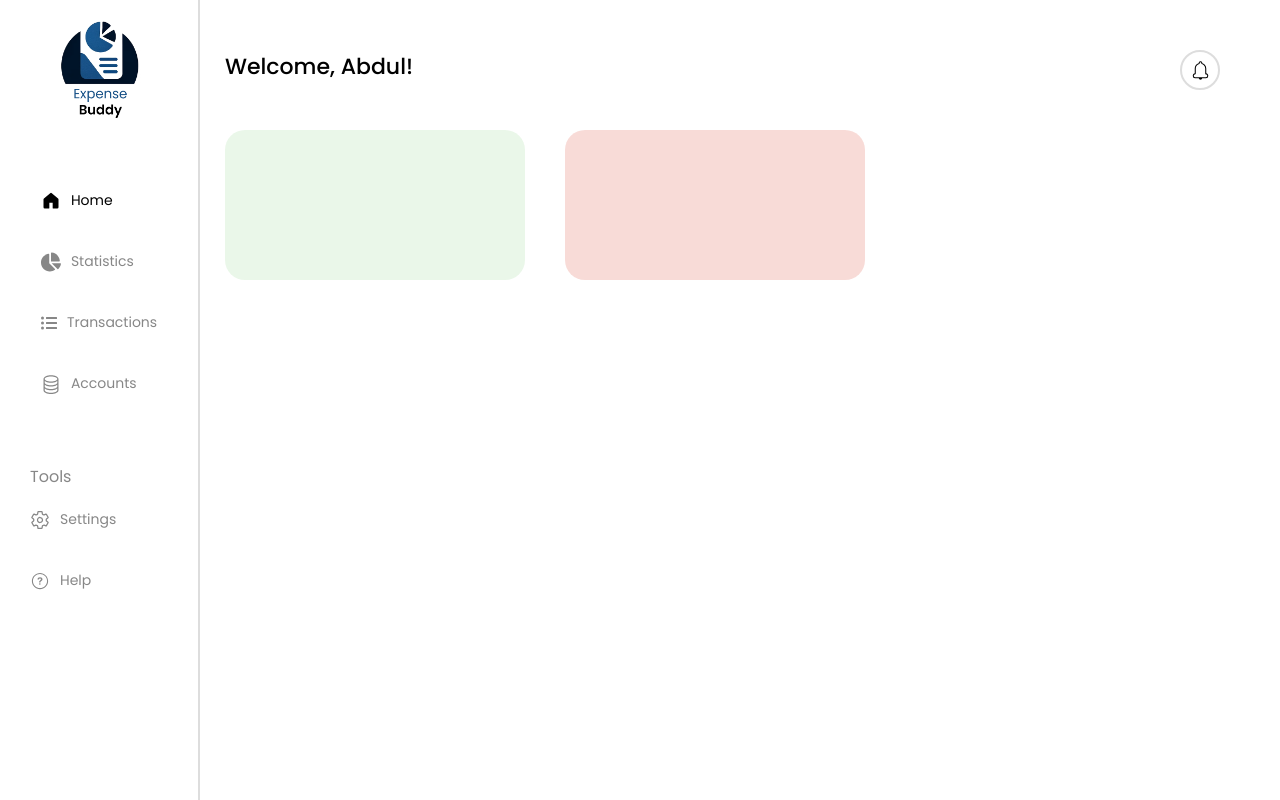
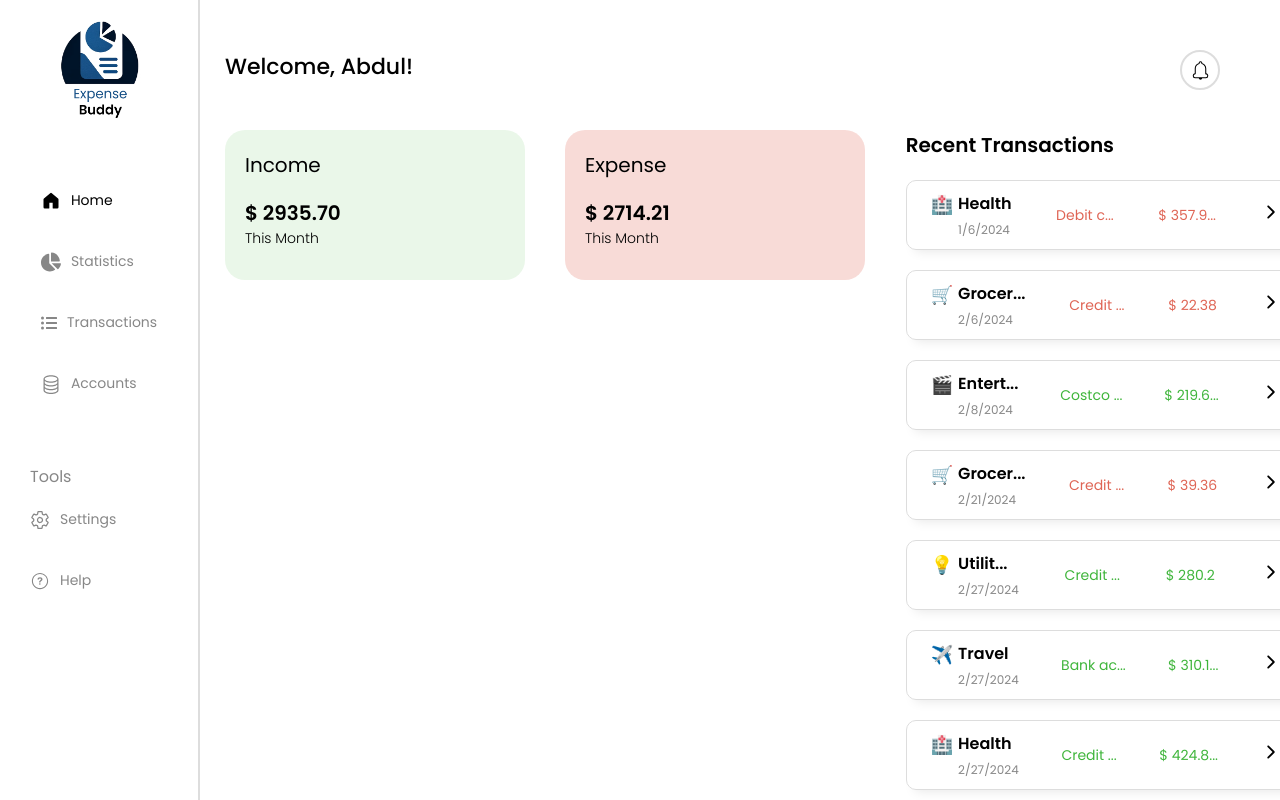
Before and after one commit to malikabdul777/Expense_buddy, a React (Vite) app: page /dashboard in a window 1280 px wide. Built offline with nearby package versions, Linux system fonts and the light colour scheme.

Commit message:
Recent transactions
Dashboard updated with recent transactions.

```diff
--- /dev/null
+++ b/src/components/RecentTransactions/RecentTransactions.jsx
@@ -0,0 +1,104 @@
+// React
+
+// Thirdparty
+import { IoIosArrowForward } from "react-icons/io";
+import { FaLongArrowAltRight } from "react-icons/fa";
+
+// Utils
+
+// APISlices
+
+// Slice
+
+// CustomHooks
+
+// Components
+
+// Constants
+
+// Enums
+
+// Interfaces
+
+// Styles
+import styles from "./RecentTransactions.module.css";
+import TextWithEllipsis from "../TextWithEllipsis/TextWithEllipsis";
+import { useNavigate } from "react-router";
+
+// Local enums
+
+// Local constants
+
+// Local Interfaces
+
+const RecentTransactions = (props) => {
+  const { data: userData } = props;
+  const navigate = useNavigate();
+
+  const recentTransactions = userData.transactions
+    .slice(0, 10)
+    .sort((a, b) => new Date(a.date) - new Date(b.date));
+
+  return (
+    <div>
+      <h3 className={styles.heading}>Recent Transactions</h3>
+      {recentTransactions.map((currEle) => (
+        <div className={styles.recentTransactionCard} key={currEle.date}>
+          <div className={styles.categoryDetails}>
+            <p className={styles.categoryEmoji}>
+              {
+                userData.categories.filter(
+                  (ele) => ele.name === currEle.category
+                )[0].emoji
+              }
+            </p>
+            <div>
+              <TextWithEllipsis
+                className={styles.transactionCategory}
+                maxLength={6}
+              >
+                {currEle.category}
+              </TextWithEllipsis>
+              <p className={styles.transactionDate}>
+                {new Date(currEle.date).toLocaleDateString()}
+              </p>
+            </div>
+          </div>
+
+          <div>
+            <TextWithEllipsis
+              className={`${
+                currEle.type === "debit" ? "errorColor" : "successColor"
+              }`}
+              maxLength={7}
+            >
+              {currEle.account}
+            </TextWithEllipsis>
+          </div>
+          <div>
+            <TextWithEllipsis
+              className={`${
+                currEle.type === "debit" ? "errorColor" : "successColor"
+              }`}
+              maxLength={7}
+            >
+              {`$ ${currEle.amount}`}
+            </TextWithEllipsis>
+          </div>
+          <div>
+            <IoIosArrowForward size={20} />
+          </div>
+        </div>
+      ))}
+      <div
+        className={styles.seeAllTransactions}
+        onClick={() => navigate("/transactions")}
+      >
+        <p>See all Transaction </p>
+        <FaLongArrowAltRight />
+      </div>
+    </div>
+  );
+};
+
+export default RecentTransactions;
--- /dev/null
+++ b/src/components/RecentTransactions/RecentTransactions.module.css
@@ -0,0 +1,42 @@
+.heading {
+  font-size: 2rem;
+  margin-bottom: 2rem;
+}
+.recentTransactionCard {
+  display: flex;
+  justify-content: space-between;
+  width: 40rem;
+  font-size: 1.4rem;
+  align-items: center;
+  padding: 1rem 2.4rem;
+  border-radius: 1rem;
+  border: 0.05rem solid var(--lightGrey);
+  box-shadow: 0px 10px 12px -9px rgba(0, 0, 0, 0.1);
+  margin-bottom: 2rem;
+}
+.transactionDate {
+  font-size: 1.2rem;
+  color: var(--darkGrey);
+  margin-top: 0.5rem;
+}
+.transactionCategory {
+  font-weight: 600;
+  font-size: 1.6rem;
+}
+.categoryDetails {
+  display: flex;
+}
+.categoryEmoji {
+  margin-right: 0.5rem;
+  font-size: 1.8rem;
+}
+
+.seeAllTransactions {
+  width: 100%;
+  display: flex;
+  justify-content: flex-start;
+  font-size: 1.4rem;
+  align-items: center;
+  color: var(--accentColor);
+  cursor: pointer;
+}
--- a/src/components/Sidebar/Sidebar.jsx
+++ b/src/components/Sidebar/Sidebar.jsx
@@ -37,7 +37,6 @@ import styles from "./Sidebar.module.css";
 
 const Sidebar = () => {
   const { pathname } = useLocation();
-  console.log(pathname);
 
   return (
     <div>
--- /dev/null
+++ b/src/components/TextWithEllipsis/TextWithEllipsis.jsx
@@ -0,0 +1,41 @@
+// React
+
+// Thirdparty
+
+// Utils
+
+// APISlices
+
+// Slice
+
+// CustomHooks
+
+// Components
+
+// Constants
+
+// Enums
+
+// Interfaces
+
+// Styles
+import styles from "./TextWithEllipsis.module.css";
+
+// Local enums
+
+// Local constants
+
+// Local Interfaces
+
+const TextWithEllipsis = (props) => {
+  const { maxLength, className } = props;
+
+  if (String(props.children).length <= maxLength) {
+    return <p className={className}>{props.children}</p>;
+  }
+  return (
+    <p className={className}>{String(props.children).slice(0, maxLength)}...</p>
+  );
+};
+
+export default TextWithEllipsis;
--- a/src/data/data_updated.js
+++ b/src/data/data_updated.js
@@ -2,32 +2,32 @@ export default {
   user_id: 1,
   name: "John Doe",
   age: 30,
-  dob: "1993-01-15",
+  dob: "1993-02-15",
   email: "johndoe@example.com",
   mobile_number: "+1234567890",
   categories: [
     {
-      name: "food",
+      name: "Food",
       emoji: "\ud83c\udf54",
     },
     {
-      name: "travel",
+      name: "Travel",
       emoji: "\u2708\ufe0f",
     },
     {
-      name: "grocery",
+      name: "Grocery",
       emoji: "\ud83d\uded2",
     },
     {
-      name: "entertainment",
+      name: "Entertainment",
       emoji: "\ud83c\udfac",
     },
     {
-      name: "utilities",
+      name: "Utilities",
       emoji: "\ud83d\udca1",
     },
     {
-      name: "health",
+      name: "Health",
       emoji: "\ud83c\udfe5",
     },
   ],
@@ -36,272 +36,272 @@ export default {
     {
       amount: 39.36,
       type: "debit",
-      date: "2024-01-21T11:26:50",
+      date: "2024-02-21T11:26:50",
       notes: "This is a debit transaction",
-      category: "grocery \ud83d\uded2",
-      account: "credit card",
-      title: "grocery Debit",
+      category: "Grocery",
+      account: "Credit card",
+      title: "Grocery Debit",
     },
     {
       amount: 424.85,
       type: "credit",
-      date: "2024-01-27T17:46:40",
+      date: "2024-02-27T17:46:40",
       notes: "This is a credit transaction",
-      category: "health \ud83c\udfe5",
-      account: "credit card",
-      title: "health Credit",
+      category: "Health",
+      account: "Credit card",
+      title: "Health Credit",
     },
     {
       amount: 219.66,
       type: "credit",
-      date: "2024-01-08T20:39:24",
+      date: "2024-02-08T20:39:24",
       notes: "This is a credit transaction",
-      category: "entertainment \ud83c\udfac",
+      category: "Entertainment",
       account: "Costco card",
-      title: "entertainment Credit",
+      title: "Entertainment Credit",
     },
     {
       amount: 357.97,
       type: "debit",
       date: "2024-01-06T04:02:40",
       notes: "This is a debit transaction",
-      category: "health \ud83c\udfe5",
-      account: "debit card",
-      title: "health Debit",
+      category: "Health",
+      account: "Debit card",
+      title: "Health Debit",
     },
     {
       amount: 418.54,
       type: "debit",
-      date: "2024-01-28T12:55:40",
+      date: "2024-02-28T12:55:40",
       notes: "This is a debit transaction",
-      category: "entertainment \ud83c\udfac",
-      account: "credit card",
-      title: "entertainment Debit",
+      category: "Entertainment",
+      account: "Credit card",
+      title: "Entertainment Debit",
     },
     {
       amount: 22.38,
       type: "debit",
-      date: "2024-01-06T06:08:50",
+      date: "2024-02-06T06:08:50",
       notes: "This is a debit transaction",
-      category: "grocery \ud83d\uded2",
-      account: "credit card",
-      title: "grocery Debit",
+      category: "Grocery",
+      account: "Credit card",
+      title: "Grocery Debit",
     },
     {
       amount: 310.16,
       type: "credit",
-      date: "2024-01-27T12:17:35",
+      date: "2024-02-27T12:17:35",
       notes: "This is a credit transaction",
-      category: "travel \u2708\ufe0f",
-      account: "bank account",
-      title: "travel Credit",
+      category: "Travel",
+      account: "Bank account",
+      title: "Travel Credit",
     },
     {
       amount: 239.21,
       type: "debit",
-      date: "2024-01-30T05:20:36",
+      date: "2024-02-30T05:20:36",
       notes: "This is a debit transaction",
-      category: "health \ud83c\udfe5",
-      account: "debit card",
-      title: "health Debit",
+      category: "Health",
+      account: "Debit card",
+      title: "Health Debit",
     },
     {
       amount: 280.2,
       type: "credit",
-      date: "2024-01-27T11:25:12",
+      date: "2024-02-27T11:25:12",
       notes: "This is a credit transaction",
-      category: "utilities \ud83d\udca1",
-      account: "credit card",
-      title: "utilities Credit",
+      category: "Utilities",
+      account: "Credit card",
+      title: "Utilities Credit",
     },
     {
       amount: 419.58,
       type: "debit",
-      date: "2024-01-30T06:36:39",
+      date: "2024-02-30T06:36:39",
       notes: "This is a debit transaction",
-      category: "food \ud83c\udf54",
-      account: "debit card",
-      title: "food Debit",
+      category: "Food",
+      account: "Debit card",
+      title: "Food Debit",
     },
     {
       amount: 415.24,
       type: "credit",
-      date: "2024-01-04T15:52:53",
+      date: "2024-02-04T15:52:53",
       notes: "This is a credit transaction",
-      category: "grocery \ud83d\uded2",
-      account: "debit card",
-      title: "grocery Credit",
+      category: "Grocery",
+      account: "Debit card",
+      title: "Grocery Credit",
     },
     {
       amount: 319.68,
       type: "debit",
-      date: "2024-01-11T15:34:43",
+      date: "2024-02-11T15:34:43",
       notes: "This is a debit transaction",
-      category: "grocery \ud83d\uded2",
-      account: "credit card",
-      title: "grocery Debit",
+      category: "Grocery",
+      account: "Credit card",
+      title: "Grocery Debit",
     },
     {
       amount: 310.62,
       type: "debit",
-      date: "2024-01-05T11:24:38",
+      date: "2024-02-05T11:24:38",
       notes: "This is a debit transaction",
-      category: "health \ud83c\udfe5",
-      account: "debit card",
-      title: "health Debit",
+      category: "Health",
+      account: "Debit card",
+      title: "Health Debit",
     },
     {
       amount: 498.51,
       type: "debit",
-      date: "2024-01-17T00:07:53",
+      date: "2024-02-17T00:07:53",
       notes: "This is a debit transaction",
-      category: "utilities \ud83d\udca1",
+      category: "Utilities",
       account: "Costco card",
-      title: "utilities Debit",
+      title: "Utilities Debit",
     },
     {
       amount: 404.59,
       type: "credit",
-      date: "2024-01-27T18:51:25",
+      date: "2024-02-27T18:51:25",
       notes: "This is a credit transaction",
-      category: "utilities \ud83d\udca1",
+      category: "Utilities",
       account: "Costco card",
-      title: "utilities Credit",
+      title: "Utilities Credit",
     },
     {
       amount: 419.69,
       type: "debit",
-      date: "2024-01-14T14:46:04",
+      date: "2024-02-14T14:46:04",
       notes: "This is a debit transaction",
-      category: "food \ud83c\udf54",
-      account: "debit card",
-      title: "food Debit",
+      category: "Food",
+      account: "Debit card",
+      title: "Food Debit",
     },
     {
       amount: 221.39,
       type: "debit",
-      date: "2024-01-28T02:26:28",
+      date: "2024-02-28T02:26:28",
       notes: "This is a debit transaction",
-      category: "utilities \ud83d\udca1",
-      account: "credit card",
-      title: "utilities Debit",
+      category: "Utilities",
+      account: "Credit card",
+      title: "Utilities Debit",
     },
     {
       amount: 433.47,
       type: "debit",
-      date: "2024-01-28T16:11:28",
+      date: "2024-02-28T16:11:28",
       notes: "This is a debit transaction",
-      category: "health \ud83c\udfe5",
-      account: "bank account",
-      title: "health Debit",
+      category: "Health",
+      account: "Bank account",
+      title: "Health Debit",
     },
     {
       amount: 30.57,
       type: "debit",
-      date: "2024-01-08T23:21:01",
+      date: "2024-02-08T23:21:02",
       notes: "This is a debit transaction",
-      category: "travel \u2708\ufe0f",
+      category: "Travel",
       account: "Costco card",
-      title: "travel Debit",
+      title: "Travel Debit",
     },
     {
       amount: 364.1,
       type: "credit",
-      date: "2024-01-02T17:52:40",
+      date: "2024-02-02T17:52:40",
       notes: "This is a credit transaction",
-      category: "utilities \ud83d\udca1",
-      account: "debit card",
-      title: "utilities Credit",
+      category: "Utilities",
+      account: "Debit card",
+      title: "Utilities Credit",
     },
     {
       amount: 116.82,
       type: "credit",
-      date: "2024-01-03T11:49:12",
+      date: "2024-02-03T11:49:12",
       notes: "This is a credit transaction",
-      category: "entertainment \ud83c\udfac",
-      account: "bank account",
-      title: "entertainment Credit",
+      category: "Entertainment",
+      account: "Bank account",
+      title: "Entertainment Credit",
     },
     {
       amount: 400.08,
       type: "credit",
-      date: "2024-01-14T14:31:28",
+      date: "2024-02-14T14:31:28",
       notes: "This is a credit transaction",
-      category: "grocery \ud83d\uded2",
-      account: "credit card",
-      title: "grocery Credit",
+      category: "Grocery",
+      account: "Credit card",
+      title: "Grocery Credit",
     },
     {
       amount: 214.42,
       type: "debit",
       date: "2023-06-11T17:52:47",
       notes: "This is a debit transaction",
-      category: "food \ud83c\udf54",
+      category: "Food",
       account: "Costco card",
-      title: "food Debit",
+      title: "Food Debit",
     },
     {
       amount: 260.88,
       type: "debit",
       date: "2023-06-16T20:15:11",
       notes: "This is a debit transaction",
-      category: "grocery \ud83d\uded2",
-      account: "credit card",
-      title: "grocery Debit",
+      category: "Grocery",
+      account: "Credit card",
+      title: "Grocery Debit",
     },
     {
       amount: 356.3,
       type: "credit",
       date: "2023-03-17T19:55:06",
       notes: "This is a credit transaction",
-      category: "grocery \ud83d\uded2",
-      account: "credit card",
-      title: "grocery Credit",
+      category: "Grocery",
+      account: "Credit card",
+      title: "Grocery Credit",
     },
     {
       amount: 127.76,
       type: "debit",
       date: "2023-05-05T17:46:17",
       notes: "This is a debit transaction",
-      category: "food \ud83c\udf54",
-      account: "debit card",
-      title: "food Debit",
+      category: "Food",
+      account: "Debit card",
+      title: "Food Debit",
     },
     {
       amount: 275.26,
       type: "debit",
       date: "2023-07-13T06:02:44",
       notes: "This is a debit transaction",
-      category: "grocery \ud83d\uded2",
-      account: "debit card",
-      title: "grocery Debit",
+      category: "Grocery",
+      account: "Debit card",
+      title: "Grocery Debit",
     },
     {
       amount: 217.0,
       type: "debit",
       date: "2023-10-18T22:25:23",
       notes: "This is a debit transaction",
-      category: "grocery \ud83d\uded2",
-      account: "credit card",
-      title: "grocery Debit",
+      category: "Grocery",
+      account: "Credit card",
+      title: "Grocery Debit",
     },
     {
       amount: 266.19,
       type: "credit",
-      date: "2023-01-03T11:59:40",
+      date: "2023-02-03T11:59:40",
       notes: "This is a credit transaction",
-      category: "travel \u2708\ufe0f",
-      account: "debit card",
-      title: "travel Credit",
+      category: "Travel",
+      account: "Debit card",
+      title: "Travel Credit",
     },
     {
       amount: 19.66,
       type: "debit",
       date: "2023-05-29T12:19:35",
       notes: "This is a debit transaction",
-      category: "travel \u2708\ufe0f",
-      account: "credit card",
-      title: "travel Debit",
+      category: "Travel",
+      account: "Credit card",
+      title: "Travel Debit",
     },
   ],
 };
--- a/src/index.css
+++ b/src/index.css
@@ -5,15 +5,10 @@
   --white: #fff;
   --lightGrey: #ddd;
   --darkGrey: #878787;
-  --orange: #ff805d;
-  --green: rgb(19, 184, 19);
-  --orange-gradient: linear-gradient(
-    268.35deg,
-    rgba(255, 70, 70, 0.99) 3.47%,
-    rgba(255, 114, 70, 0.99) 60.18%
-  );
+  --error: #df6555;
+  --success: #3fb53b;
 
-  accent-color: var(--black);
+  --accentColor: #002f82;
 }
 
 * {
@@ -27,3 +22,24 @@ html {
 body {
   font-family: "Poppins", sans-serif;
 }
+
+.errorColor {
+  color: var(--error);
+}
+.successColor {
+  color: var(--success);
+}
+
+/* Scroll Bar */
+::-webkit-scrollbar {
+  width: 1rem;
+}
+::-webkit-scrollbar-track {
+  background: var(--darkGrey);
+  border-radius: 1rem;
+}
+::-webkit-scrollbar-thumb {
+  background: var(--lightGrey);
+  border-radius: 1rem;
+  border: 0.1rem solid var(--darkGrey);
+}
--- a/src/pages/Dashboard/Dashboard.jsx
+++ b/src/pages/Dashboard/Dashboard.jsx
@@ -1,4 +1,5 @@
 // React
+import { useState, useEffect } from "react";
 
 // Thirdparty
 
@@ -21,6 +22,7 @@ import data from "../../data/data_updated";
 
 // Styles
 import styles from "./Dashboard.module.css";
+import RecentTransactions from "../../components/RecentTransactions/RecentTransactions";
 
 // Local enums
 
@@ -29,55 +31,29 @@ import styles from "./Dashboard.module.css";
 // Local Interfaces
 
 const Dashboard = () => {
+  const [monthlySummary, setMonthlySummary] = useState({
+    income: 0,
+    expenses: 0,
+  });
+
+  let userData = data;
+
   useEffect(() => {
-    let userData = data;
-
     const currentMonth = new Date().getMonth();
     const currentYear = new Date().getFullYear();
 
     const thisMonthsTransactions = userData.transactions.filter(
       (currentTransaction) => {
-        console.log(currentTransaction.date);
+        const transactionDate = new Date(currentTransaction.date);
+
+        return (
+          transactionDate.getMonth() === currentMonth &&
+          transactionDate.getFullYear() === currentYear
+        );
       }
     );
-  }, []);
 
-  return (
-    <div className={styles.container}>
-      <div className={styles.leftContainer}>
-        <div className={styles.statsOverviewCardsContainer}>
-          <div className={styles.statsOverviewCard}></div>
-          <div className={styles.statsOverviewCard}></div>
-        </div>
-      </div>
-      <div className={styles.rightContainer}></div>
-    </div>
-  );
-};
-
-export default Dashboard;
-
-import React, { useState, useEffect } from "react";
-
-const TransactionsComponent = ({ transactions }) => {
-  const [monthlySummary, setMonthlySummary] = useState({
-    income: 0,
-    expenses: 0,
-  });
-
-  useEffect(() => {
-    const currentMonth = new Date().getMonth(); // January is 0!
-    const currentYear = new Date().getFullYear();
-
-    const filteredTransactions = transactions.filter((transaction) => {
-      const transactionDate = new Date(transaction.date);
-      return (
-        transactionDate.getMonth() === currentMonth &&
-        transactionDate.getFullYear() === currentYear
-      );
-    });
-
-    const summary = filteredTransactions.reduce(
+    const filteredTransactions = thisMonthsTransactions.reduce(
       (acc, transaction) => {
         if (transaction.type === "credit") {
           acc.income += transaction.amount;
@@ -89,14 +65,32 @@ const TransactionsComponent = ({ transactions }) => {
       { income: 0, expenses: 0 }
     );
 
-    setMonthlySummary(summary);
-  }, [transactions]);
+    // console.log(filteredTransactions);
+
+    setMonthlySummary(filteredTransactions);
+  }, [userData]);
 
   return (
-    <div>
-      <h2>Monthly Summary</h2>
-      <p>Income: ${monthlySummary.income.toFixed(2)}</p>
-      <p>Expenses: ${monthlySummary.expenses.toFixed(2)}</p>
+    <div className={styles.container}>
+      <div className={styles.leftContainer}>
+        <div className={styles.statsOverviewCardsContainer}>
+          <div className={styles.statsOverviewCard}>
+            <h3>Income</h3>
+            <p>$ {monthlySummary.income.toFixed(2)}</p>
+            <p>This Month</p>
+          </div>
+          <div className={styles.statsOverviewCard}>
+            <h3>Expense</h3>
+            <p>$ {monthlySummary.expenses.toFixed(2)}</p>
+            <p>This Month</p>
+          </div>
+        </div>
+      </div>
+      <div className={styles.rightContainer}>
+        <RecentTransactions data={userData} />
+      </div>
     </div>
   );
 };
+
+export default Dashboard;
--- a/src/pages/Dashboard/Dashboard.module.css
+++ b/src/pages/Dashboard/Dashboard.module.css
@@ -10,17 +10,28 @@
   flex: 2;
   height: 120%;
 }
-.rightContainer {
-  flex: 1;
-}
+
 .statsOverviewCardsContainer {
   display: flex;
 }
 .statsOverviewCard {
   height: 15rem;
   width: 30rem;
-
+  padding: 2rem;
   border-radius: 2rem;
+}
+.statsOverviewCard h3 {
+  font-size: 2rem;
+  font-weight: 400;
+  margin-bottom: 1.8rem;
+}
+.statsOverviewCard p:first-of-type {
+  font-size: 2rem;
+  font-weight: 600;
+}
+.statsOverviewCard p:nth-of-type(2) {
+  font-size: 1.4rem;
+  font-weight: 300;
 }
 .statsOverviewCard:first-of-type {
   margin-right: 4rem;
@@ -29,3 +40,7 @@
 .statsOverviewCard:nth-child(2) {
   background-color: rgba(223, 101, 85, 0.23);
 }
+.rightContainer {
+  flex: 1.1;
+  overflow-y: scroll;
+}
```
Also changed, not shown: src/components/TextWithEllipsis/TextWithEllipsis.module.css (added).
